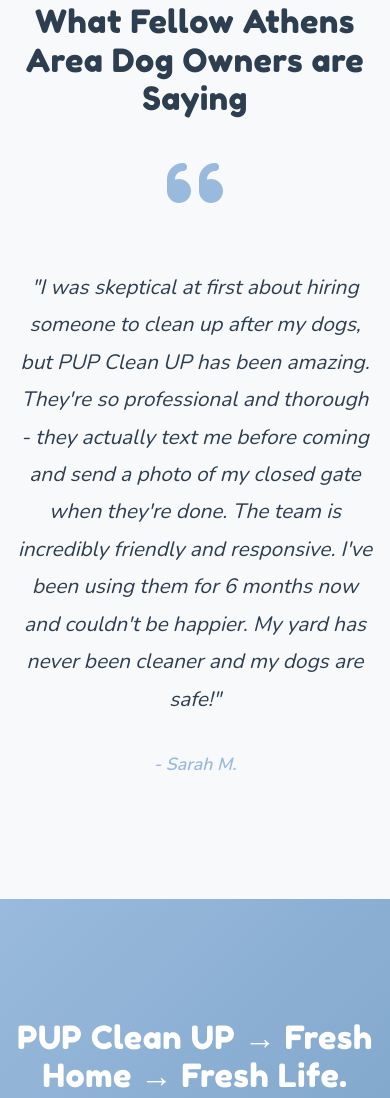
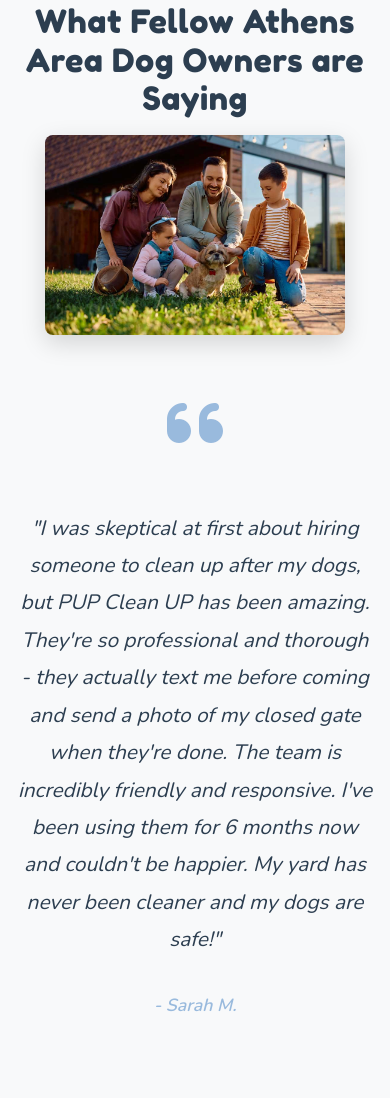
Before and after one commit to cdfranco/pup-cleanup-services, a plain HTML site: page index.html in a window 390 px wide. Shown: the part 9547-10645 px from the top of the page. Drawn offline with nearby package versions, Linux system fonts and the light colour scheme.

Commit message:
Add happy family with dog image to testimonial section with responsive layout

```diff
--- a/index.html
+++ b/index.html
@@ -351,6 +351,10 @@
           What Fellow Athens Area Dog Owners are Saying
         </h2>
         <div class="testimonial-content">
+          <div class="testimonial-image">
+            <img src="happy-family-with-a-dog-enjoying-in-spring-day-out-2024-12-13-20-52-42-utc.jpg" alt="Happy family with dog enjoying their clean yard" />
+          </div>
+          <div class="testimonial-text">
             <div class="quote-mark">
               <i class="fas fa-quote-left"></i>
             </div>
@@ -358,6 +362,7 @@
               "I was skeptical at first about hiring someone to clean up after my dogs, but PUP Clean UP has been amazing. They're so professional and thorough - they actually text me before coming and send a photo of my closed gate when they're done. The team is incredibly friendly and responsive. I've been using them for 6 months now and couldn't be happier. My yard has never been cleaner and my dogs are safe!"
             </blockquote>
             <cite>- Sarah M.</cite>
+          </div>
         </div>
       </div>
     </section>
--- a/styles.css
+++ b/styles.css
@@ -823,8 +823,27 @@ em {
 }
 
 .testimonial-content {
-  max-width: 800px;
+  max-width: 1000px;
   margin: 0 auto;
+  display: grid;
+  grid-template-columns: 1fr 1fr;
+  gap: 4rem;
+  align-items: center;
+}
+
+.testimonial-image {
+  text-align: center;
+}
+
+.testimonial-image img {
+  width: 100%;
+  max-width: 400px;
+  height: auto;
+  border-radius: var(--border-radius);
+  box-shadow: 0 8px 25px rgba(0, 0, 0, 0.15);
+}
+
+.testimonial-text {
   text-align: center;
   position: relative;
 }
@@ -847,6 +866,27 @@ em {
   font-size: 1.1rem;
   color: var(--carolina-blue);
   font-weight: 600;
+}
+
+/* Mobile responsive for testimonial */
+@media (max-width: 768px) {
+  .testimonial-content {
+    grid-template-columns: 1fr;
+    gap: 2rem;
+    text-align: center;
+  }
+
+  .testimonial-image {
+    order: 1;
+  }
+
+  .testimonial-text {
+    order: 2;
+  }
+
+  .testimonial-image img {
+    max-width: 300px;
+  }
 }
 
 /* CTA Section */
```
Also changed, not shown: happy-family-with-a-dog-enjoying-in-spring-day-out-2024-12-13-20-52-42-utc.jpg (added), 1 other file. Lines whose indentation alone changed are shown as unchanged.
